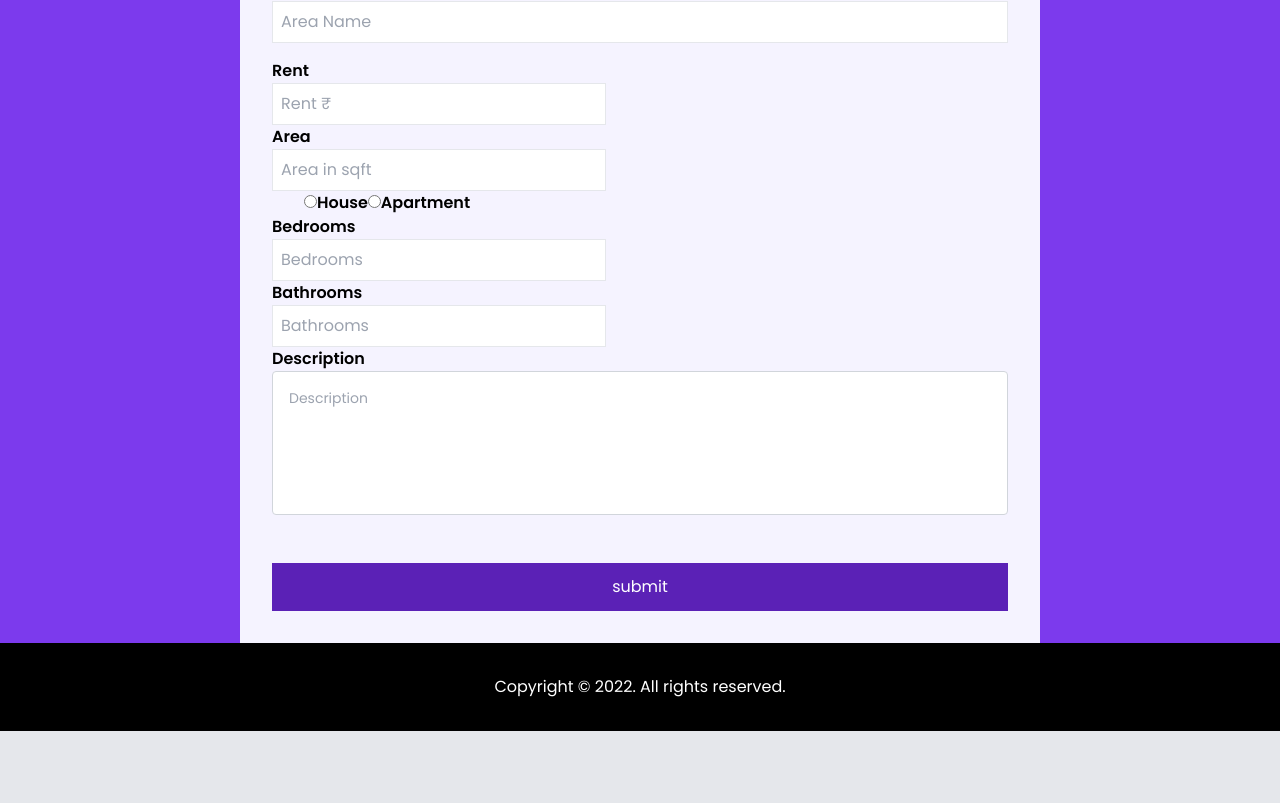
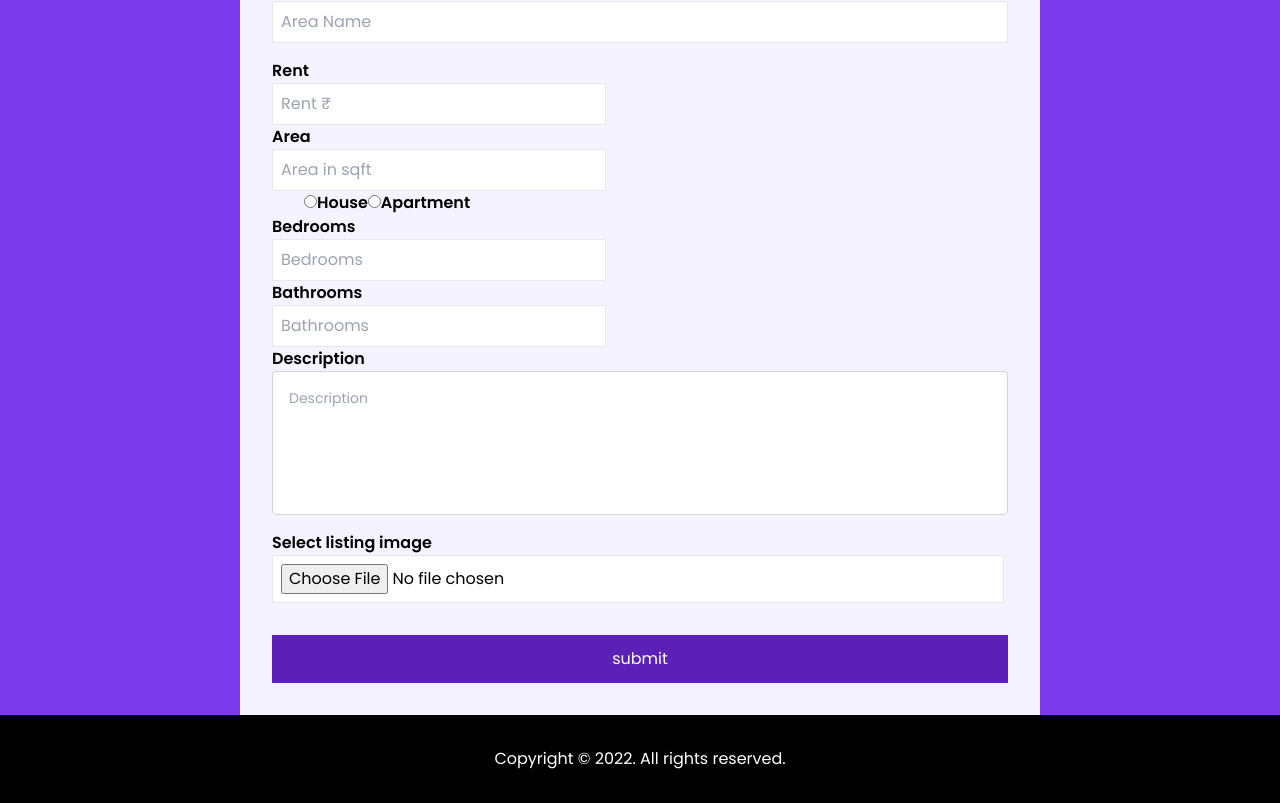
Before and after one commit to mohdsaadtech/cloudBasedRealEstateApplication, a React (Create React App) app: page /Addlisting in a window 1280 px wide. Shown: the part 420-1223 px from the top of the page. Before the commit the page ends 1151 px from the top, so only its background shows below. Built offline with nearby package versions, Linux system fonts and the light colour scheme.

Commit message:
add image upload

```diff
--- a/src/components/Addlisting.js
+++ b/src/components/Addlisting.js
@@ -13,7 +13,7 @@ function Addlisting() {
    const[bedroom_count,setBedroom_count]=useState("");
    const[bathroom_count,setBathroom_count]=useState("");
    const[user_id,setUser_id]=useState("64724d60aed0dca72ee0347d");
-   const[imageUrl ,setImageUrl]=useState("http://localhost:5000/images/house12lg.png");
+   const[imageUrl ,setImageUrl]=useState("");
 
    const [successMessage, setSuccessMessage] = useState("");
    const [failureMessage, setFailureMessage] = useState("");
@@ -77,7 +77,7 @@ function Addlisting() {
     <div className=' flex justify-center items-center w-full  bg-violet-600'>
 
 
-  <form  className="max-w-[800px] w-full mx-auto bg-violet-50 p-8 h-[vh-400] scrollbar scrollbar-thumb-red-500" onSubmit={handleSubmit} >
+  <form  className="max-w-[800px] w-full mx-auto bg-violet-50 p-8 h-[vh-400] scrollbar scrollbar-thumb-red-500" onSubmit={handleSubmit} encType='multipart/form-data'>
   {successMessage ? <div className='text-center'><p className="text-green-800 font-semibold text-2xl">{successMessage}</p></div> : null}
       {failureMessage ? <div className='text-center'><p className="text-red-800 font-semibold text-2xl">{failureMessage}</p></div> : null}
     <h2 className='text-4xl font-bold text-center py-8'><span className='text-violet-800 font-semibold'>Add</span>listings.</h2>
@@ -146,6 +146,11 @@ function Addlisting() {
          <textarea className='border border-gray-300 focus:border-violet-700 rounded w-full p-4 h-36 text-sm text-gray-400 outline-none resize-none' type="text" placeholder="Description" onChange={(e)=>setDescription(e.target.value)}/>
 
        </div>
+       <div className='grid mr-1'>
+         <label  className='font-semibold image-upload'>Select listing image</label>
+         <input className='border relative bg-white p-2' type="file" accept=".png, .jpg, .jpeg" name="image_url"
+       onChange={(e)=>setImageUrl(e.target.files[0])}/>
+       </div>
        <button type="submit" className='btn btn-primary w-full mt-8 py-3 bg-violet-800 hover:bg-violet-600 relative text-white'>submit</button>
     </form>
     </div>
--- a/src/index.css
+++ b/src/index.css
@@ -22,3 +22,7 @@
     @apply px-6 py-8 text-[15px] space-y-6 shadow-md bg-white absolute w-full z-10 list-none ;
   }
 }
+
+.image-upload {
+  width: 200px;
+}
```
